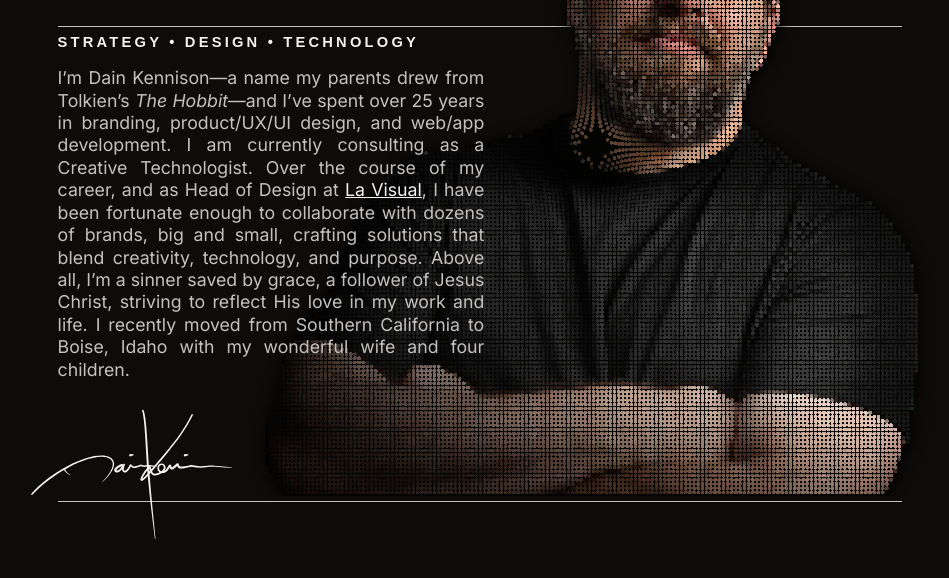
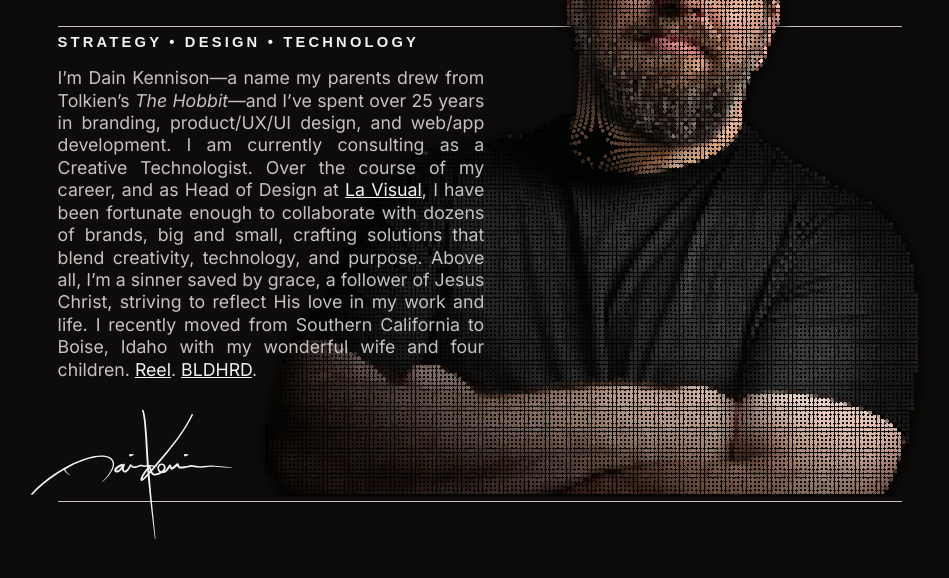
Before and after one commit to dainbrain/me, a website built with Vite: page index.html in a window 1280 px wide. Shown: the part 342-920 px from the top of the page, without its empty margins (160-1109 px from the left). Built offline with nearby package versions, Linux system fonts and the light colour scheme; animation ran at ten frames a second; a web font is replaced by a local one.

Commit message:
added reel and bldhrd links

```diff
--- a/index.html
+++ b/index.html
@@ -38,7 +38,7 @@
       <div class="content-bottom">
         <canvas class="me" id="canvas"></canvas>
         <h5 style="position: absolute; transform: translate3d(0, -250%, 0); letter-spacing: 0.2rem;">Strategy &bull; Design &bull; Technology</h5>
-        <p>I&rsquo;m Dain Kennison&mdash;a name my parents drew from Tolkien&rsquo;s <i>The Hobbit</i>&mdash;and I&rsquo;ve spent over 25 years in branding, product/UX/UI design, and web/app development. I am currently consulting as a Creative Technologist. Over the course of my career, and as Head of Design at <a href="https://www.lavisual.com">La Visual</a>, I have been fortunate enough to collaborate with dozens of brands, big and small, crafting solutions that blend creativity, technology, and purpose. Above all, I&rsquo;m a sinner saved by grace, a follower of Jesus Christ, striving to reflect His love in my work and life. I recently moved from Southern California to Boise, Idaho with my wonderful wife and four children.</p>
+        <p>I&rsquo;m Dain Kennison&mdash;a name my parents drew from Tolkien&rsquo;s <i>The Hobbit</i>&mdash;and I&rsquo;ve spent over 25 years in branding, product/UX/UI design, and web/app development. I am currently consulting as a Creative Technologist. Over the course of my career, and as Head of Design at <a href="https://www.lavisual.com" target="_blank">La Visual</a>, I have been fortunate enough to collaborate with dozens of brands, big and small, crafting solutions that blend creativity, technology, and purpose. Above all, I&rsquo;m a sinner saved by grace, a follower of Jesus Christ, striving to reflect His love in my work and life. I recently moved from Southern California to Boise, Idaho with my wonderful wife and four children. <a href="https://www.youtube.com/watch?v=8tzRfzQb8V8" target="_blank">Reel</a>. <a href="https://www.bldhrd.com" target="_blank">BLDHRD</a>.</p>
         <img src="dk-sig-light.svg" class="signature" alt="my written signature">
       </div>
       <hr>
```
